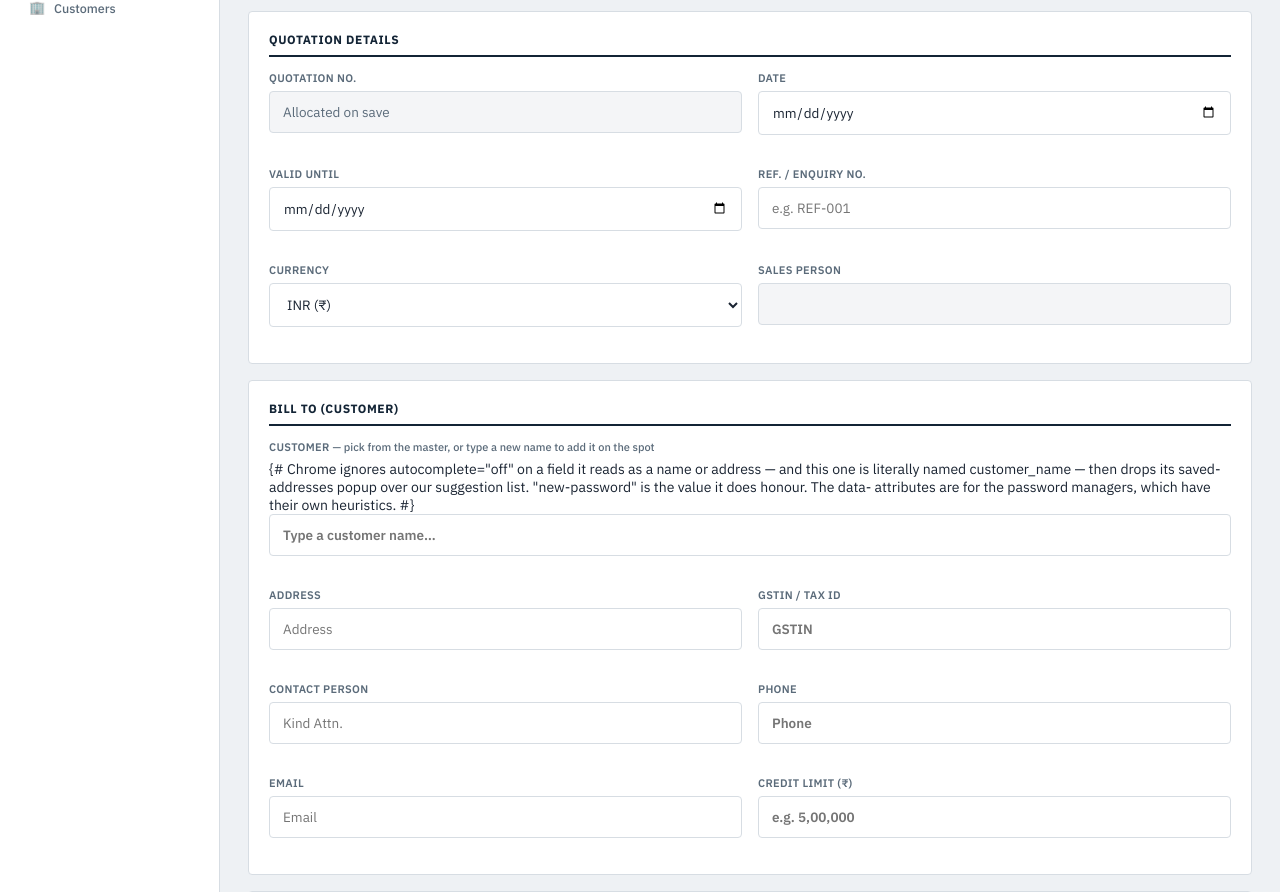
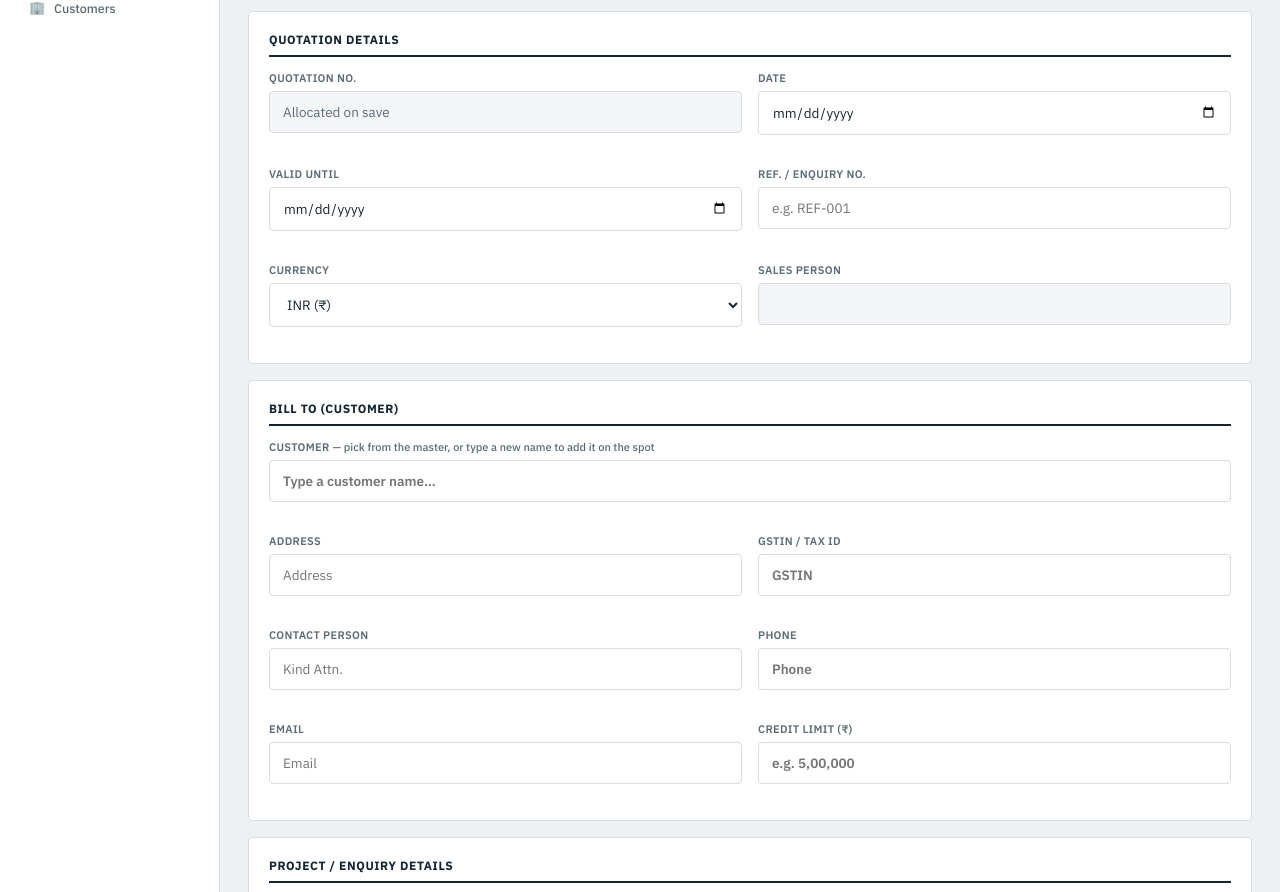
Before and after one commit to pratikgosavii/production_erp, a Django app: template templates/sales/quotation_form.html in a window 1280 px wide. Shown: the part 215-1107 px from the top of the page. Run offline with Django 5.2, Linux system fonts and the light colour scheme; the template is opened without the code that fills it, so the values that code supplies are empty.

Commit message:
Three of my own comments were printing on the screen
Django's {# #} is single-line. Spread one over several lines and it is not a
comment at all -- the template prints it. Three notes I added in earlier
commits were doing exactly that, and one of them sat above the customer box on
the new-quotation screen, so every salesperson opening that page read a
paragraph about Chrome autofill heuristics.

Converted to {% comment %} blocks. This is a repeat of something already
reported on this project once; a check for "{# on a line with no #}" catches
it and finds nothing now.

Co-Authored-By: Claude Opus 5 <noreply@anthropic.com>

```diff
--- a/templates/accounts/repeat_rates.html
+++ b/templates/accounts/repeat_rates.html
@@ -294,9 +294,10 @@
           <div class="sub">{{ r.item_code.size|default:"size not set" }}</div>
         </td>
         <td class="r">
-          {# Says which action it is. Without it this fell through to the
+          {% comment %}           Says which action it is. Without it this fell through to the
              full add-a-rate form, which wants a customer and an item code
-             this row never posts, so every Save failed. #}
+             this row never posts, so every Save failed.
+          {% endcomment %}
           <form method="post" style="display:inline-flex; gap:6px; align-items:center;">
             {% csrf_token %}
             <input type="hidden" name="action" value="rate">
--- a/templates/sales/quotation_form.html
+++ b/templates/sales/quotation_form.html
@@ -503,11 +503,12 @@
       <div class="field full cu-field" id="cuField">
         <label>Customer <span class="opt">— pick from the master, or type a new name to add it on the spot</span></label>
         <div class="cu-wrap">
-          {# Chrome ignores autocomplete="off" on a field it reads as a name or
+          {% comment %}           Chrome ignores autocomplete="off" on a field it reads as a name or
              address — and this one is literally named customer_name — then drops
              its saved-addresses popup over our suggestion list. "new-password"
              is the value it does honour. The data- attributes are for the
-             password managers, which have their own heuristics. #}
+             password managers, which have their own heuristics.
+          {% endcomment %}
           <input type="text" id="customerInput" name="customer_name" class="cu-input" placeholder="Type a customer name…"
                  autocomplete="new-password" autocorrect="off" autocapitalize="off" spellcheck="false"
                  data-lpignore="true" data-form-type="other" value="{{ customer_name_value }}">
@@ -622,9 +623,10 @@
         <div class="field">
           <label>Material</label>
           <select class="spec-material" name="{{ row.form.material.html_name }}">
-            {# Blank first, and selected unless the line actually names a
+            {% comment %}             Blank first, and selected unless the line actually names a
                material. Without it the browser pre-selects Aluminium and the
-               line is saved with a spec nobody chose. #}
+               line is saved with a spec nobody chose.
+            {% endcomment %}
             <option value="" {% if not row.form.material.value %}selected{% endif %}>—</option>
             {% for m in materials %}<option {% if row.form.material.value == m.name %}selected{% endif %}>{{ m.name }}</option>{% endfor %}
           </select>
```
